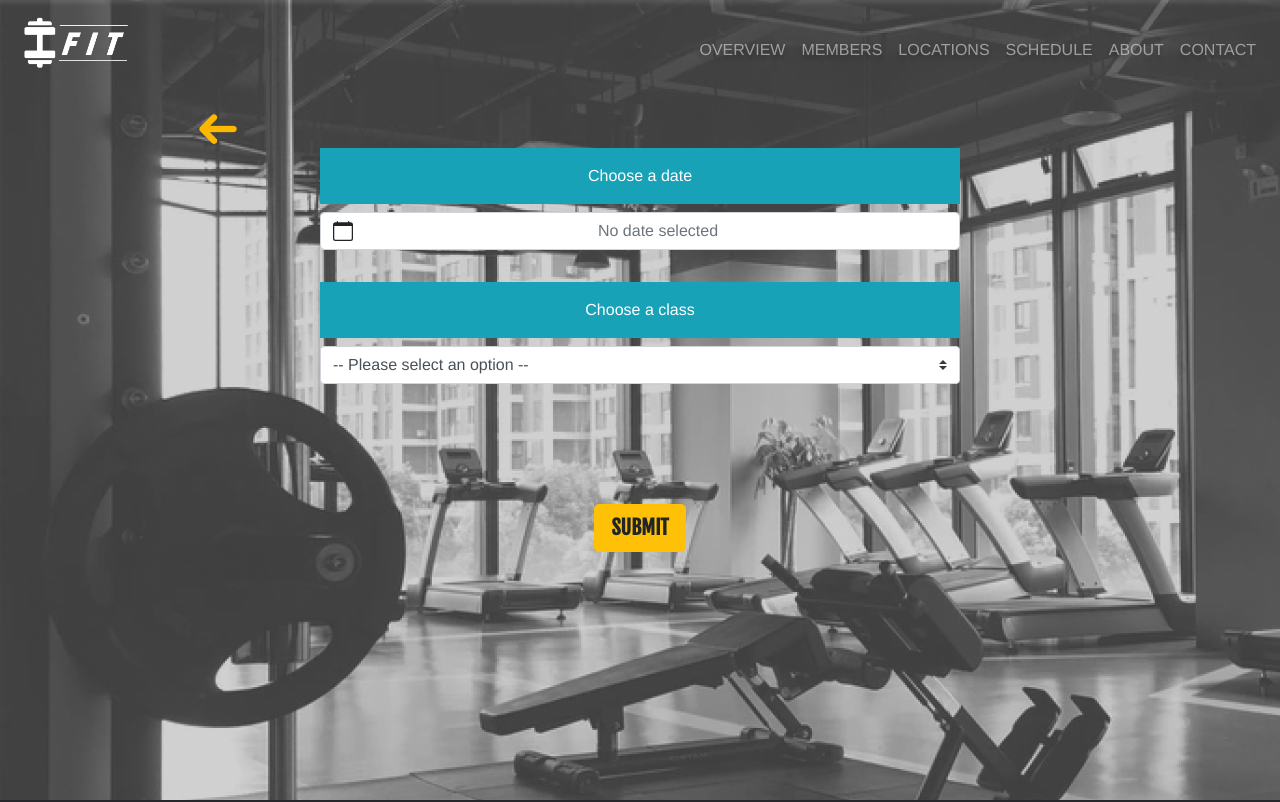
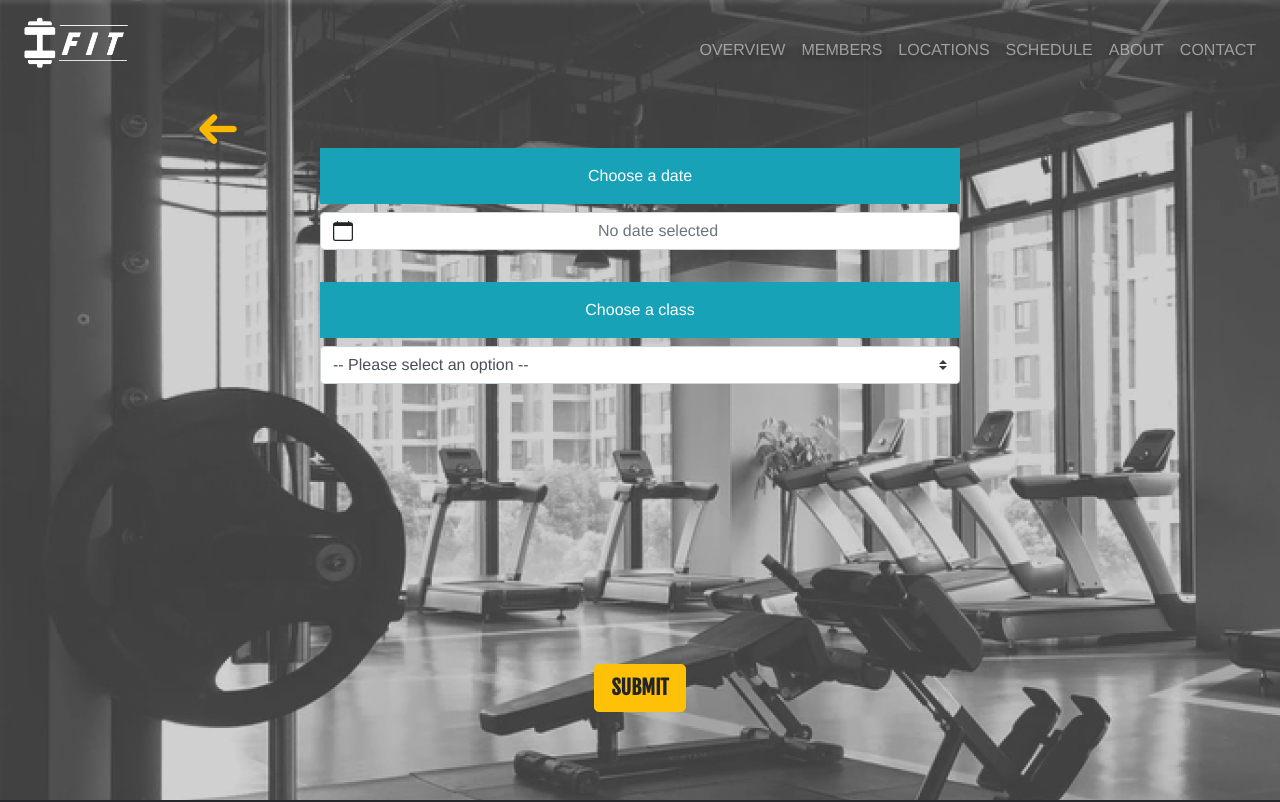
Before and after one commit to BT3103-G7/iFit, a Vue app: page /inputclass in a window 1280 px wide. Shown: the top 802 px of the page. Built offline with nearby package versions, Linux system fonts and the light colour scheme; no server answers; the database is empty; what vuejs-smart-table would draw is missing.

Commit message:
Fix CSS button for Class Input Page

```diff
--- a/src/components/InputClass.vue
+++ b/src/components/InputClass.vue
@@ -187,7 +187,7 @@ export default {
   z-index: -1;
 }
 #button-placeholder {
-  top: 60%;
+  top: 80%;
   position: absolute;
   z-index: 1;
   text-align: center;
```
